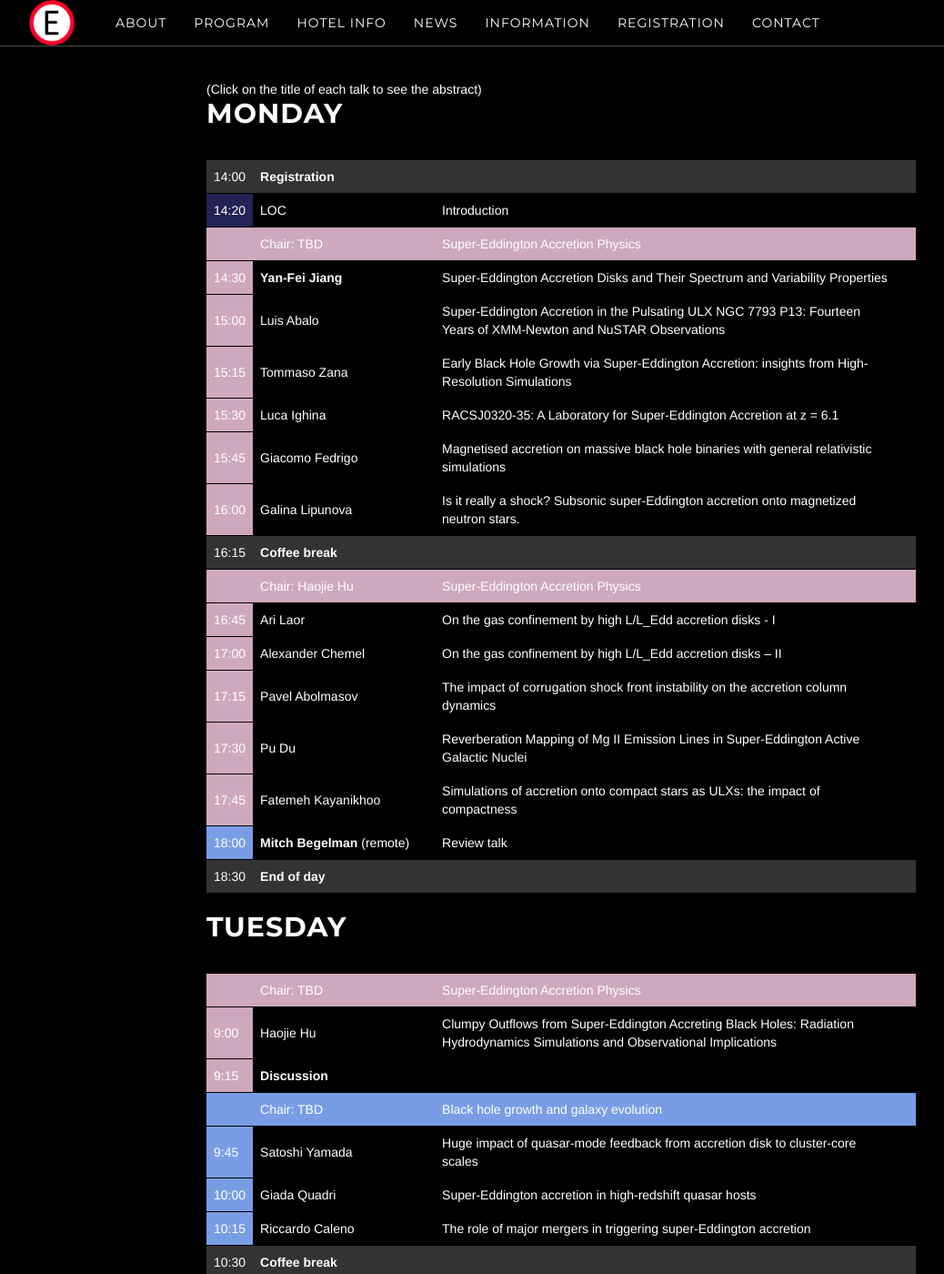
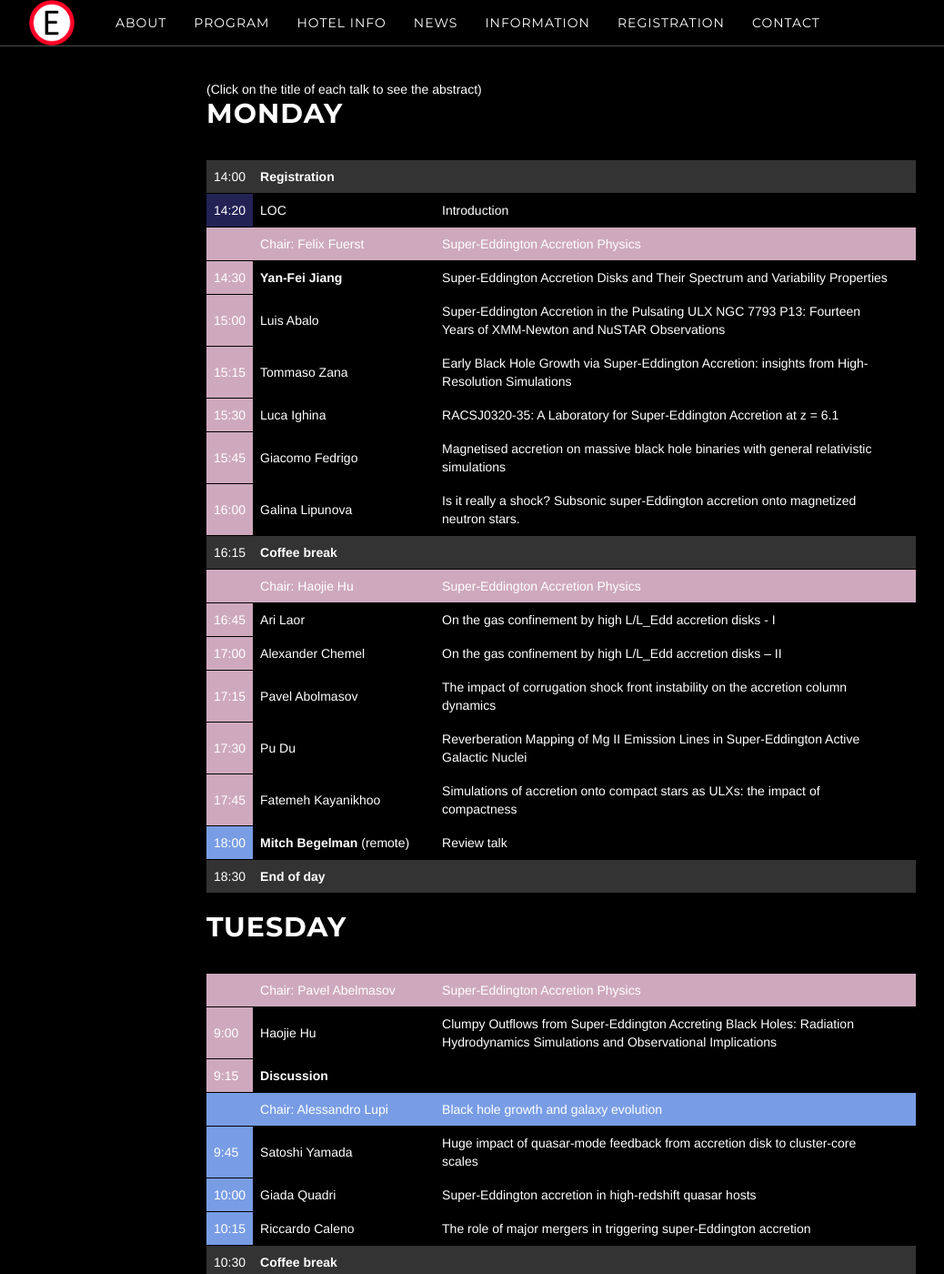
Before and after one commit to breakingthelimits/supereddington2026, a Jekyll site: the page built from program/index.html, in a window 1280 px wide and 1400 px high, scrolled down 220 px. Shown: the whole window at 91% size, without its empty margins (38-1076 px from the left). Built offline with Jekyll 4.4.1, drawn with Linux system fonts in a browser that asks for light colours; some of the changed text lies outside the part shown.

Commit message:
Add some chairs

```diff
--- a/_includes/program_table.html
+++ b/_includes/program_table.html
@@ -35,7 +35,7 @@
         </tr>
         <tr style="background-color: #cea9bd;">
             <td></td>
-            <td>Chair: TBD</td>
+            <td>Chair: Felix Fuerst</td>
             <td style="background-color: #cea9bd;">Super-Eddington Accretion Physics</td>
         <td></td>
         </tr>
@@ -181,7 +181,7 @@ and radiative viscosity on the coronal gas flow and the coronal properties.</det
 
         <tr style="background-color: #cea9bd;">
             <td></td>
-            <td>Chair: TBD</td>
+            <td>Chair: Pavel Abelmasov</td>
             <td style="background-color: #cea9bd;">Super-Eddington Accretion Physics</td>
         <td></td>
         </tr>
@@ -198,7 +198,7 @@ and radiative viscosity on the coronal gas flow and the coronal properties.</det
         </tr>
         <tr style="background-color: #799de5;">
             <td></td>
-            <td>Chair: TBD</td>
+            <td>Chair: Alessandro Lupi</td>
             <td style="background-color: #799de5;">Black hole growth and galaxy evolution</td>
         <td></td>
         </tr>
@@ -230,7 +230,7 @@ In this talk, I will present the results of my recent work investigating the rol
         </tr>
         <tr style="background-color: #799de5;">
             <td></td>
-            <td>Chair: TBD</td>
+            <td>Chair: Tommaso Zana</td>
             <td style="background-color: #799de5;">Black hole growth and galaxy evolution</td>
         <td></td>
         </tr>
```
